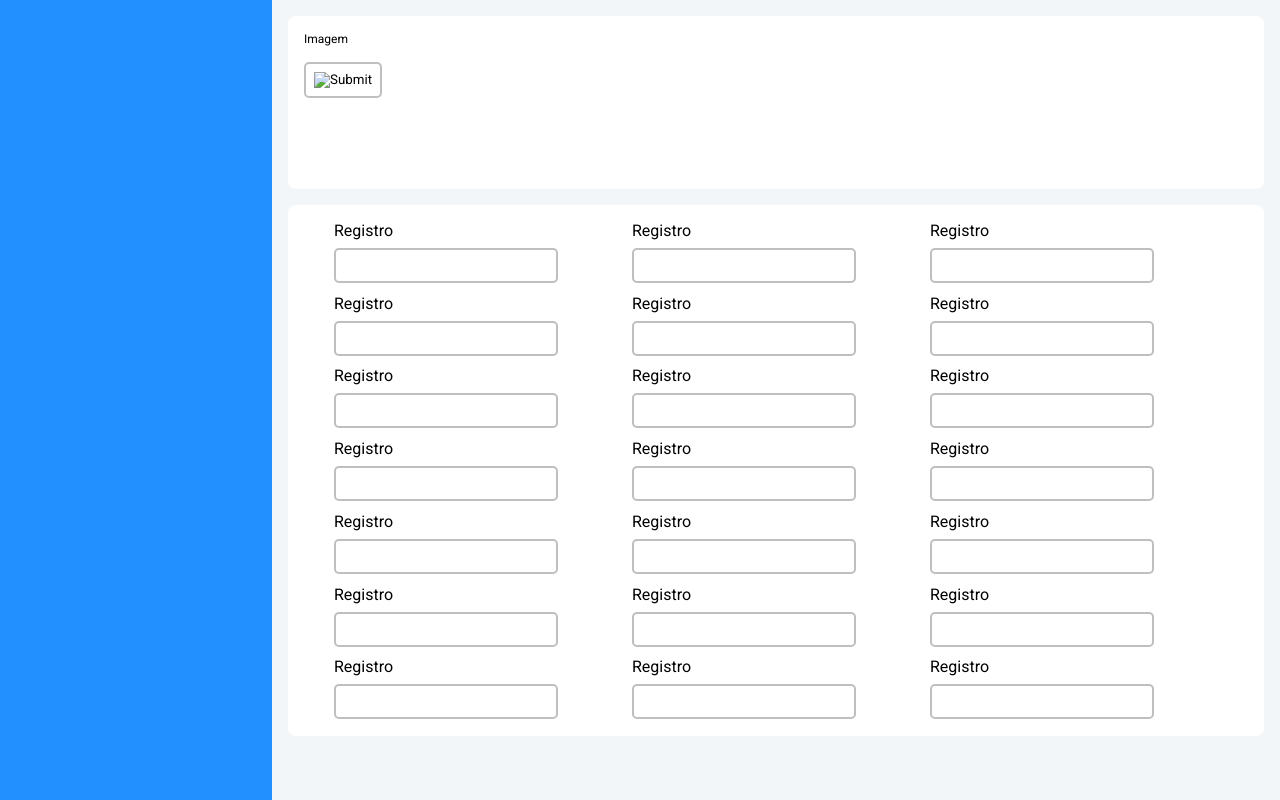
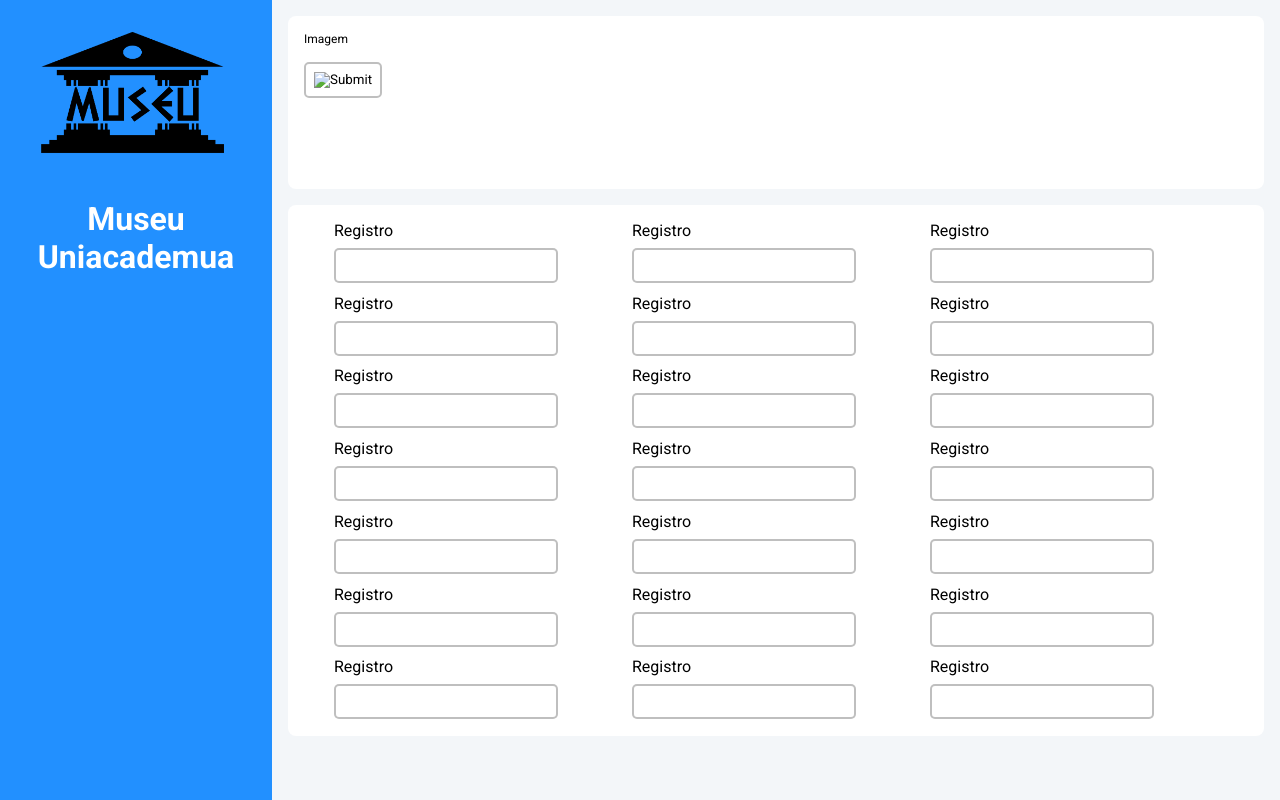
Before and after one commit to reisrafaell/museu-database, a React (Create React App) app: page / in a window 1280 px wide. Built offline with nearby package versions, Linux system fonts and the light colour scheme.

Commit message:
adicionando pagina de detalhamento

```diff
--- /dev/null
+++ b/src/shared/components/button/index.js
@@ -0,0 +1,11 @@
+import React from "react";
+
+import * as S from "./styles";
+
+export const Button  = ({ label, fontSize, as, color, width, margin,height,onClick }) => {
+  return (
+    <S.Button fontSize={fontSize} height={height} as={as} color={color} width={width} margin={margin} onClick={onClick}>
+      {label}
+    </S.Button>
+  );
+};
--- /dev/null
+++ b/src/shared/components/button/styles.js
@@ -0,0 +1,10 @@
+import styled from "styled-components";
+
+export const Button = styled.button`
+  color: ${(props) => props.color || "#000"};
+  font-size: ${(props) => props.fontSize || "1rem"};
+  margin: ${(props) => props.margin};
+  width: ${(props) => props.width};
+  height: ${(props) => props.height};
+  text-align: center;
+`;
--- a/src/shared/components/index.js
+++ b/src/shared/components/index.js
@@ -1,3 +1,4 @@
 export { Text } from './text'
 export { Container } from './container'
 export { Input } from './input'
+export { Button } from './button'
--- /dev/null
+++ b/src/shared/pages/detalhamento/index.js
@@ -0,0 +1,11 @@
+import React from "react";
+
+import * as S from "./styles"
+
+export const Detalhamento = ()=>{
+    return(
+        <S.Container>
+
+        </S.Container>
+    )
+}
--- /dev/null
+++ b/src/shared/pages/detalhamento/styles.js
@@ -0,0 +1,3 @@
+import styled from "styled-components";
+
+export const Container = styled.div``
--- a/src/shared/pages/home/index.js
+++ b/src/shared/pages/home/index.js
@@ -1,13 +1,17 @@
 import React from "react";
 import { Container, Input, Text } from "../../components";
-
+import Logo from '../../assets/museu1.png'
 import * as S from "./styles";
 
 export const Home = () => {
   return (
     <Container>
       <S.Container>
-        <S.Asside></S.Asside>
+        <S.Asside>
+<S.Logo src={Logo} alt='logo museu'/>
+<Text as='h1' fontSize='2rem' color='#fff'>Museu Uniacademua</Text>
+
+        </S.Asside>
         <S.Content>
           <S.ContentTop>
             <Text as='p' fontSize='12px'>Imagem</Text>
--- a/src/shared/pages/home/styles.js
+++ b/src/shared/pages/home/styles.js
@@ -10,6 +10,11 @@ export const Asside = styled.aside`
   width: 17rem;
   height: auto;
   background: #2290ff;
+  display: flex;
+  justify-content: flex-start;
+  flex-direction: column;
+  align-items: center;
+  padding: 1.5rem;
 `;
 
 export const Content = styled.div`
@@ -42,3 +47,8 @@ export const ContentBot = styled.div`
   justify-content: center;
   margin-bottom: 3rem;
 `;
+
+export const Logo = styled.img`
+width: 12.8125rem
+
+`
--- a/src/shared/pages/index.js
+++ b/src/shared/pages/index.js
@@ -2,3 +2,4 @@ export { Home } from './home'
 export { Login } from './login'
 export { Cadastro } from './cadastro'
 export { Inventario } from './inventário'
+export { Detalhamento } from './detalhamento'
--- a/src/shared/routes/route.js
+++ b/src/shared/routes/route.js
@@ -1,5 +1,5 @@
 import { Route, BrowserRouter, Routes } from "react-router-dom";
-import { Home, Cadastro, Inventario, Login } from "../pages";
+import { Home, Cadastro, Inventario, Login, Detalhamento } from "../pages";
 
 const Rotas = () => {
   return (
@@ -9,6 +9,7 @@ const Rotas = () => {
         <Route path="/" element={<Home />} />
         <Route path="/cadastro" element={<Cadastro />} />
         <Route path="/inventario" element={<Inventario />} />
+        <Route path="/detalhamento" element={<Detalhamento />} />
       </Routes>
     </BrowserRouter>
   );
```
Also changed, not shown: src/shared/assets/museu1.png (added).
